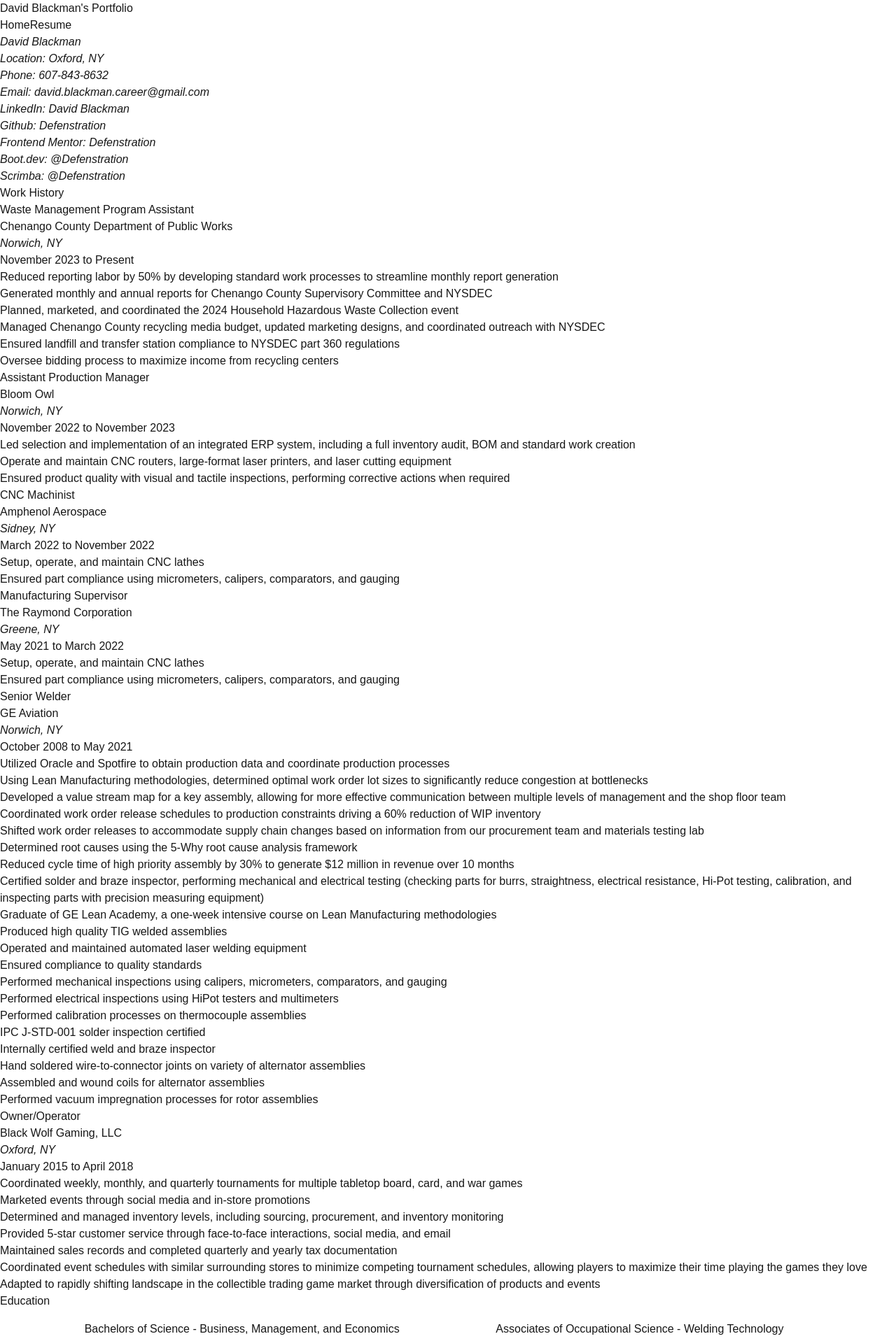
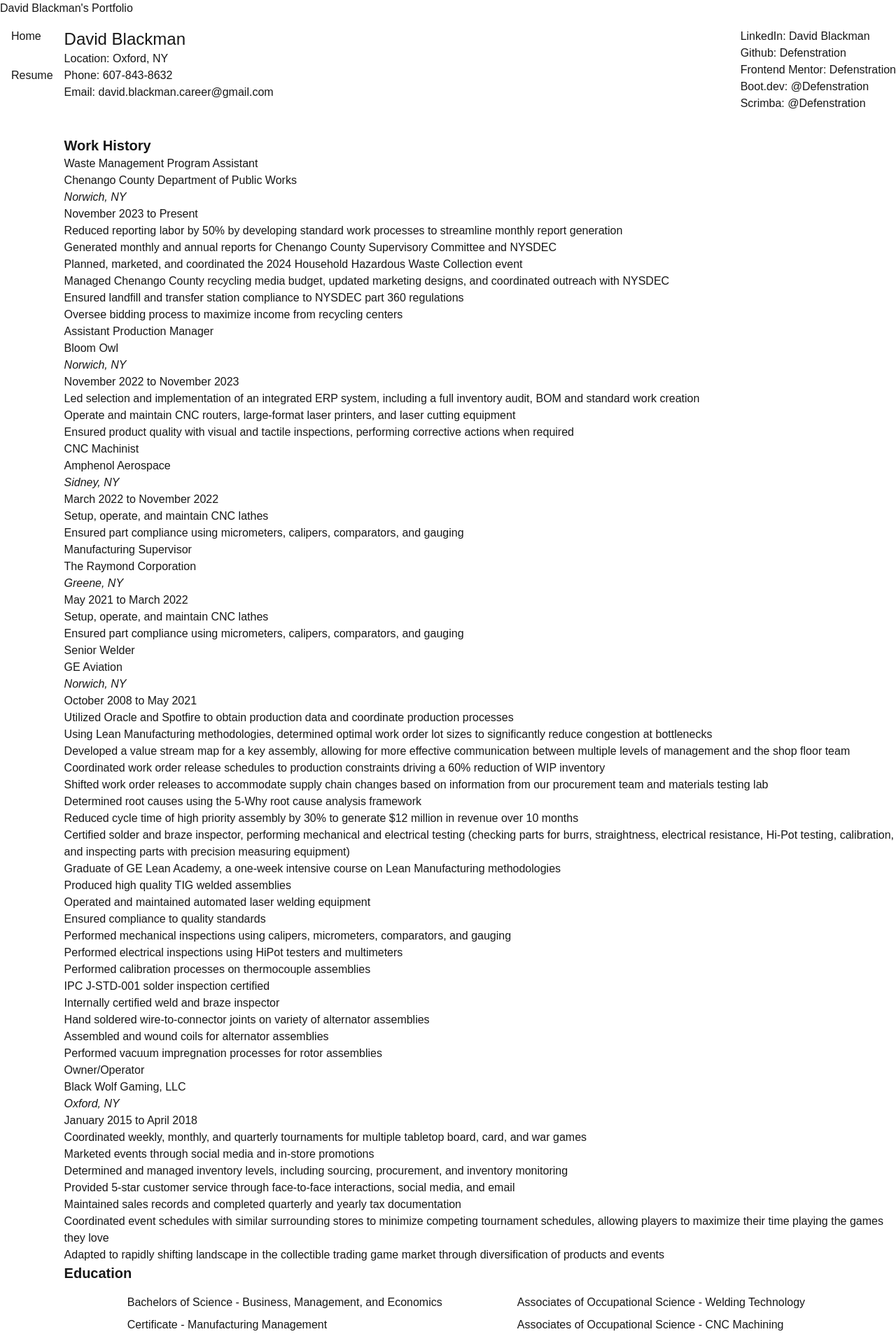
Before and after one commit to defenstration/david_blackman_portfolio, a Next.js app: page /resume in a window 1280 px wide. Shown: the top 1917 px of the page at 70% size. Built offline with nearby package versions, Linux system fonts and the light colour scheme.

Commit message:
styling changes

```diff
--- a/app/components/Info.tsx
+++ b/app/components/Info.tsx
@@ -4,17 +4,23 @@
 
 const ResumeHeader = () => {
     return (
-        <address id = "resume-info">
-            <h2>{info.name}</h2>
+        <section id = "resume-info" className = "flex justify-between py-4 mb-4 border-b-white border-solid border-b-2">
+            <div>
+                <h2 className = "text-2xl">{info.name}</h2>
                 <p>Location: {info.address}</p>
                 <p>Phone: <Link href = {`tel: ${info.phone}`}>{info.phone}</Link></p>
                 <p>Email: <Link href = {`mailto: ${info.email}`}>{info.email}</Link></p>
+            </div>
+            <div className = "">
                 <p>LinkedIn: <Link href = {info.linkedin.url}>{info.linkedin.handle}</Link></p>
                 <p>Github: <Link href = {info.github.url}>{info.github.handle}</Link></p>
                 <p>Frontend Mentor: <Link href = {info.frontendMentor.url}>{info.frontendMentor.handle}</Link></p>
                 <p>Boot.dev: <Link href = {info["boot.dev"].url}>@{info["boot.dev"].handle}</Link></p>
                 <p>Scrimba: <Link href = {info.scrimba.url}>@{info.scrimba.handle}</Link></p>
-        </address>
+             </div>
+
+
+        </section>
     )
 }
 
--- a/app/components/Navbar.tsx
+++ b/app/components/Navbar.tsx
@@ -3,9 +3,9 @@
 
 const Navbar = () => {
     return (
-        <div>
-            <Link href = "/">Home</Link>
-            <Link href = "../resume">Resume</Link>
+        <div className = "flex flex-col px-4">
+            <Link className = "nav-btn py-4" href = "/">Home</Link>
+            <Link className = "nav-btn py-4" href = "../resume">Resume</Link>
         </div>
     )
 }
--- a/app/layout.tsx
+++ b/app/layout.tsx
@@ -31,7 +31,7 @@
 
       <body className={`${geistSans.variable} ${geistMono.variable} antialiased grid w-full h-auto min-h-dvh`}>
         <Header />
-        <main>
+        <main className = "flex">
           <Navbar />
           {children}
         </main>
--- a/app/resume/page.tsx
+++ b/app/resume/page.tsx
@@ -11,22 +11,22 @@
             <ResumeHeader />
 
             <section id = "work">
-                <h3>Work History</h3>
+                <h3 className = "text-xl font-bold">Work History</h3>
                 <PopulateJobs />
             </section>
 
             <section id = "education">
-                <h3>Education</h3>
+                <h3 className = "text-xl font-bold">Education</h3>
                 <PopulateEducation />
             </section>
 
             <section id = "misc">
-                <h3>Certificates</h3>
+                <h3 className = "text-xl font-bold">Certificates</h3>
                 <PopulateCertificates />
             </section>
 
             <section id = "Projects">
-                <h3>Projects</h3>
+                <h3 className = "text-xl font-bold">Projects</h3>
             </section>
         </article>
     )
```
Lines whose indentation alone changed are shown as unchanged.
